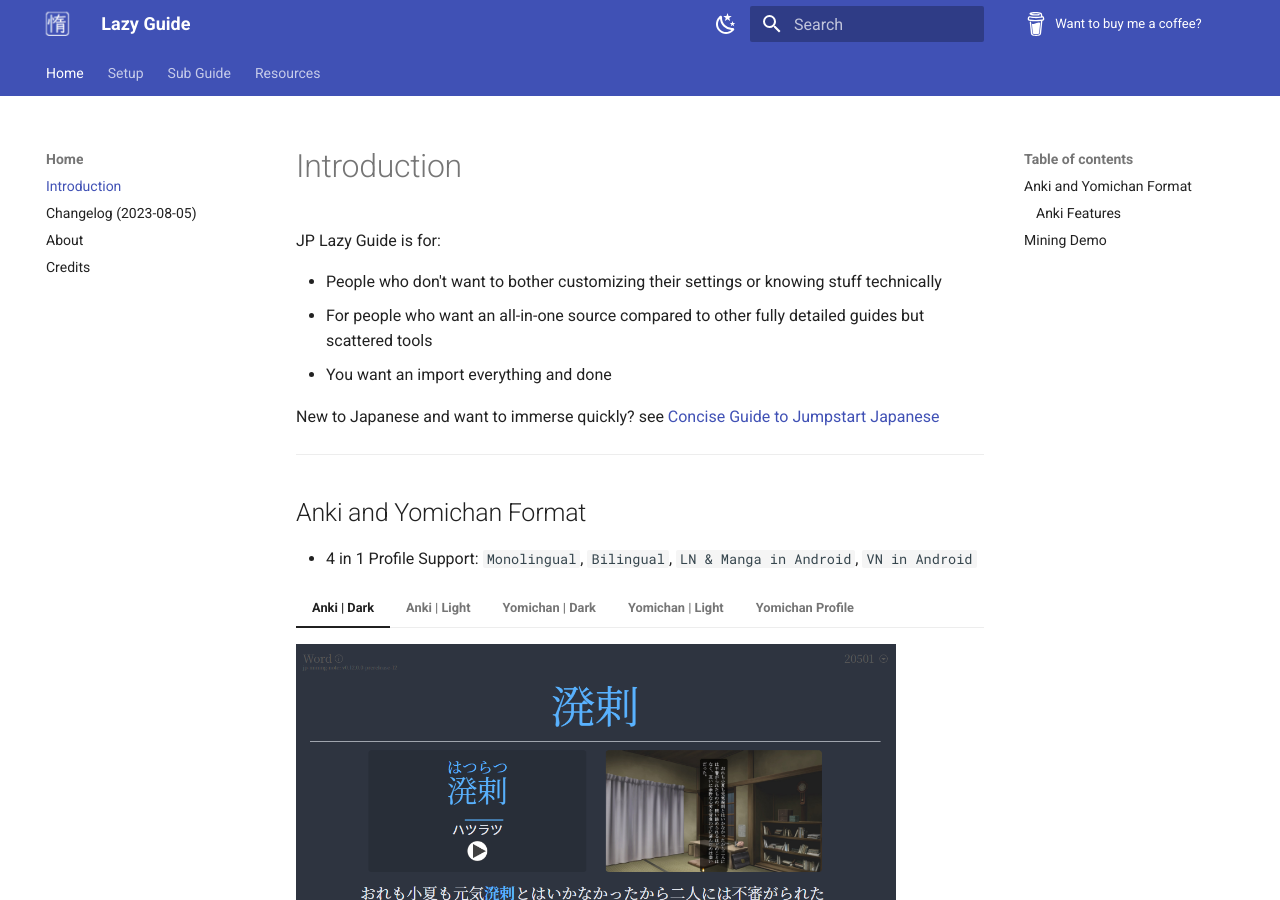
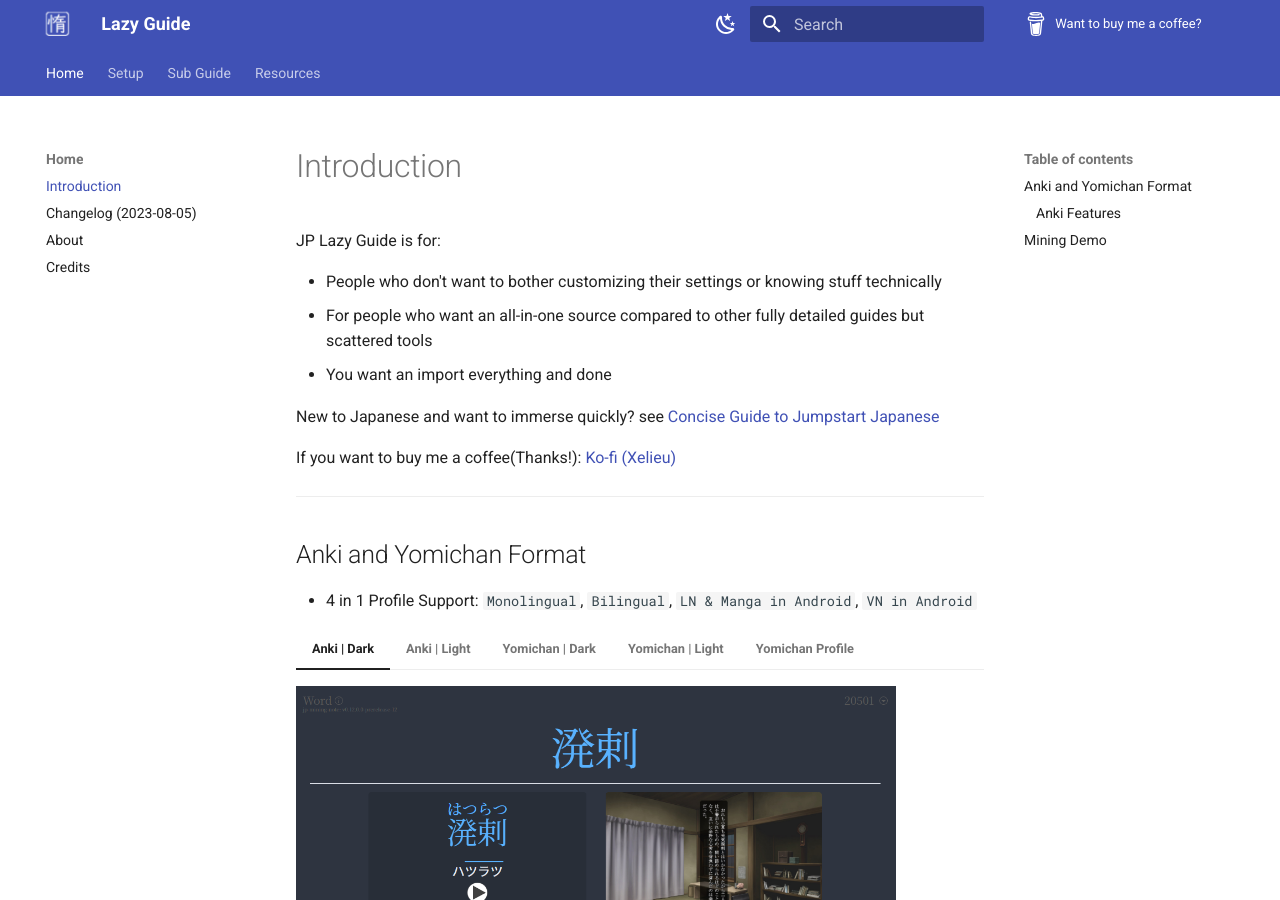
Before and after one commit to Xelieu/xelieu.github.io, an MkDocs documentation site: the page built from docs/jp-lazy-guide/index.md, in a window 1280 px wide and 900 px high. Built offline with MkDocs 1.6.1 and Material for MkDocs 9.7.7, drawn with Linux system fonts in a browser that asks for light colours.

Commit message:
$updated info

```diff
--- a/docs/jp-lazy-guide/index.md
+++ b/docs/jp-lazy-guide/index.md
@@ -10,6 +10,8 @@ JP Lazy Guide is for:
 - You want an import everything and done
 
 New to Japanese and want to immerse quickly? see [Concise Guide to Jumpstart Japanese](conciseGuideToJumpstartJP.md)
+
+If you want to buy me a coffee(Thanks!): [Ko-fi (Xelieu)](https://ko-fi.com/xelieu)
 
 ---
 
```
